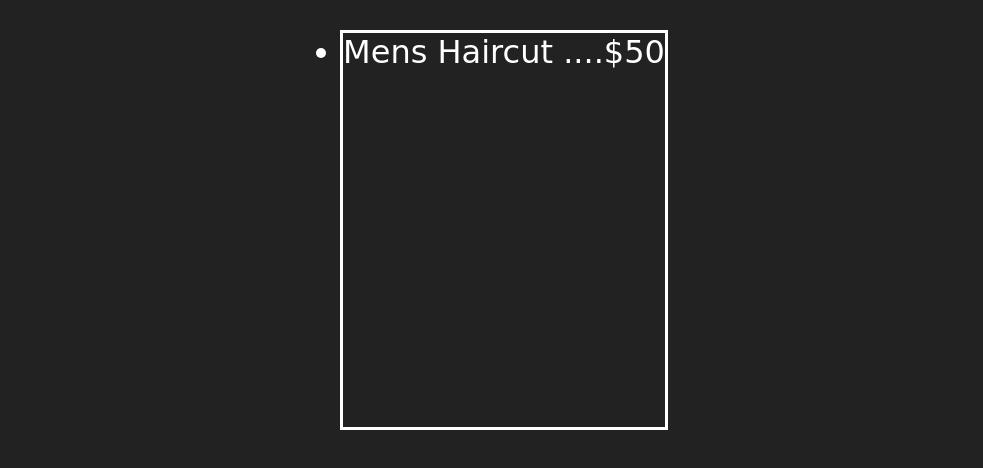
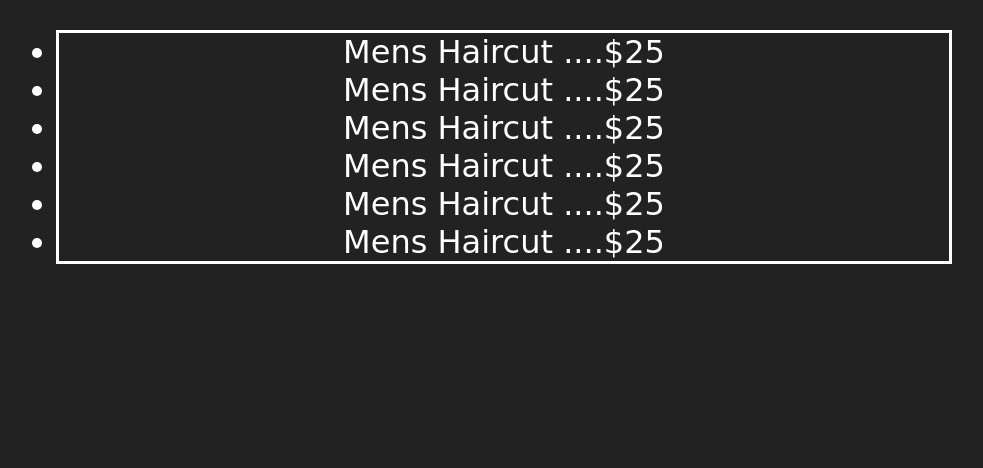
Before and after one commit to GeovonnieV/barber, a plain HTML site: page services.html in a window 1280 px wide. Shown: the part 194-662 px from the top of the page, without its empty margins (136-1119 px from the left). Drawn offline with Linux system fonts and the light colour scheme; a web font is replaced by a local one.

Commit message:
services box sizing

```diff
--- a/services.html
+++ b/services.html
@@ -29,7 +29,12 @@
 
         <div class="services-div">
             <ul>
-                <li>Mens Haircut ....$50</li>
+                <li>Mens Haircut ....$25</li>
+                <li>Mens Haircut ....$25</li>
+                <li>Mens Haircut ....$25</li>
+                <li>Mens Haircut ....$25</li>
+                <li>Mens Haircut ....$25</li>
+                <li>Mens Haircut ....$25</li>
             </ul>
         </div>
 
--- a/style.css
+++ b/style.css
@@ -73,7 +73,9 @@ img{
 
 .services-div{
     border: white 3px solid;
-    height: 50vh;
+    height: fit-content;
+    width: 70%;
+    margin: 0 auto;
     text-align: center;
     font-family: 'Euphoria Script', cursive;
     font-size: 2em;
```
